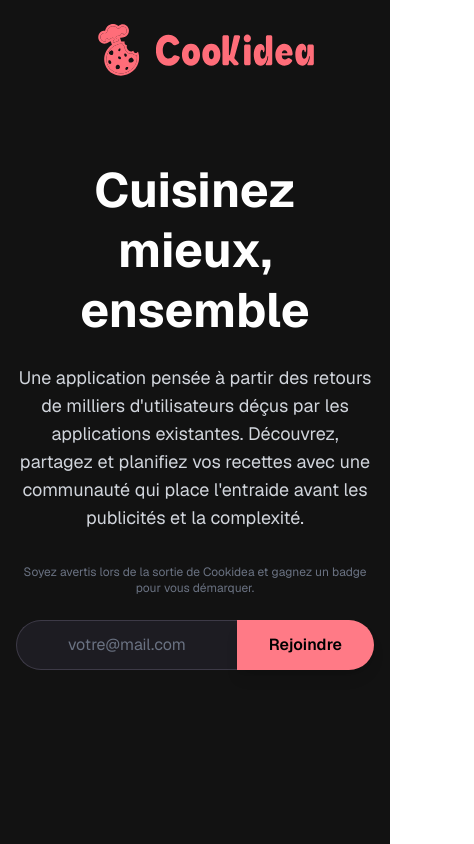
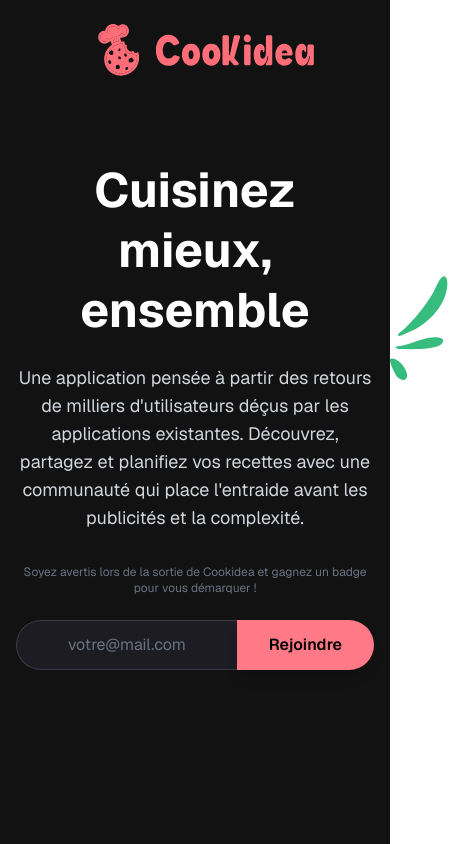
Before and after one commit to SendoBJJ/cookidea-waitlist, a Next.js app: page / in a window 390 px wide. Shown: the top 844 px of the page, 474 px wide, since content can reach past the window. Built offline with nearby package versions, Linux system fonts and the light colour scheme.

Commit message:
Fix: Affichage des éléments décoratifs

```diff
--- a/app/page.tsx
+++ b/app/page.tsx
@@ -35,9 +35,9 @@ export default function WaitlistPage() {
         <section className="flex flex-col items-center text-center py-24 md:py-32 pt-40">
           <div className="relative">
             <h1 className="text-5xl md:text-6xl font-bold leading-tight z-10 relative">
-              <Image src="/group-1.svg" alt="Décoration" width={96} height={96} className="absolute -top-12 -left-25 w-24 hidden md:block" />
+              <Image src="/group-1.svg" alt="Décoration" width={96} height={96} className="absolute -top-12 -left-25 w-24"  />
               Cuisinez mieux, ensemble
-              <Image src="/group-2.svg" alt="Décoration" width={96} height={96} className="absolute -bottom-12 -right-20 w-24 hidden md:block" />
+              <Image src="/group-2.svg" alt="Décoration" width={96} height={96} className="absolute -bottom-12 -right-25 w-24"  />
             </h1>
           </div>
           <p className="max-w-xl mt-6 text-lg text-gray-300">
@@ -49,7 +49,7 @@ export default function WaitlistPage() {
             className="flex flex-col items-center gap-4 mt-8 w-full max-w-md"
           >
             <p className="text-xs text-gray-500 mb-2">
-              Soyez avertis lors de la sortie de Cookidea et gagnez un badge pour vous démarquer.
+              Soyez avertis lors de la sortie de Cookidea et gagnez un badge pour vous démarquer !
             </p>
             <div className="flex w-full">
               <input
```
